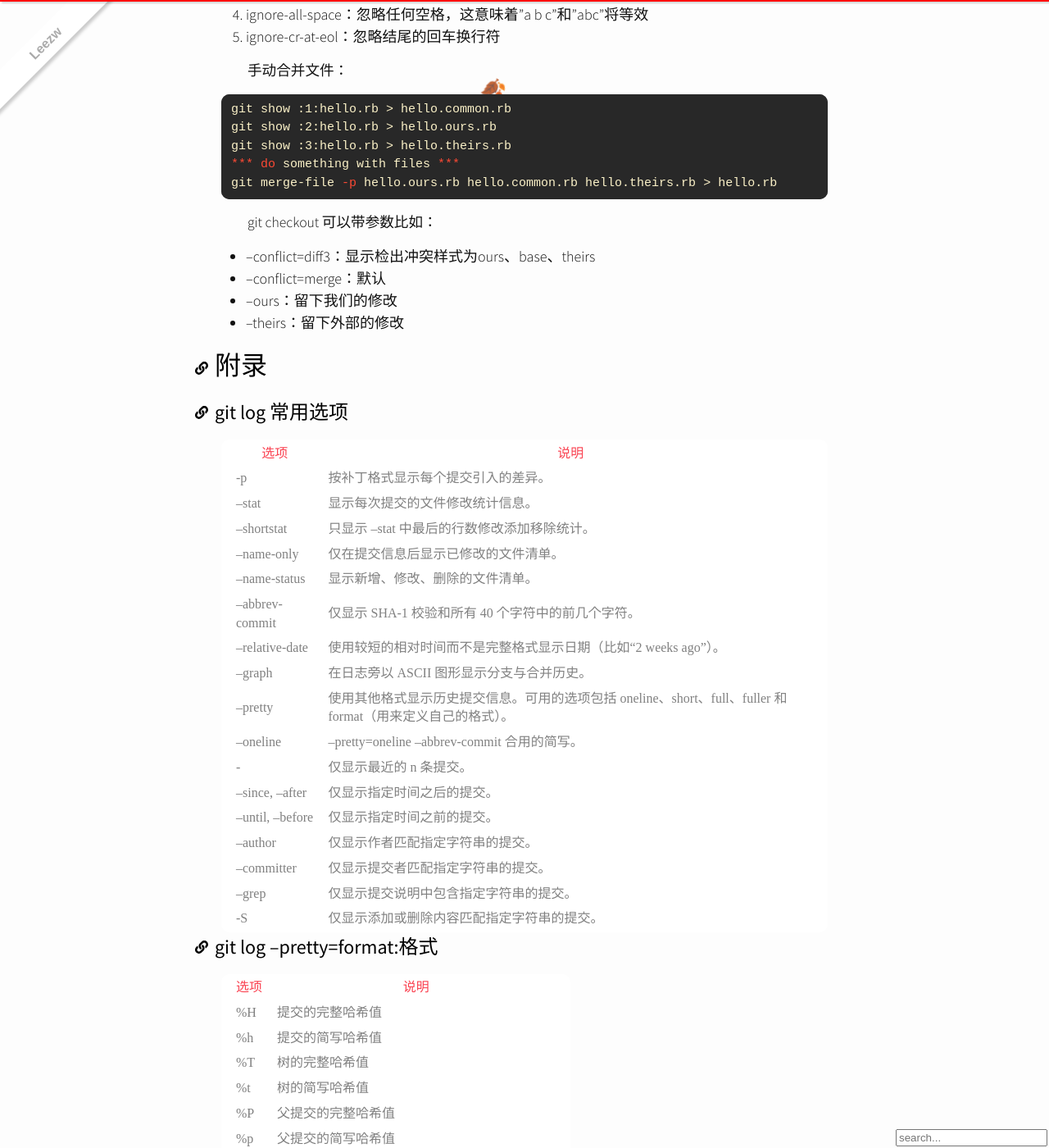
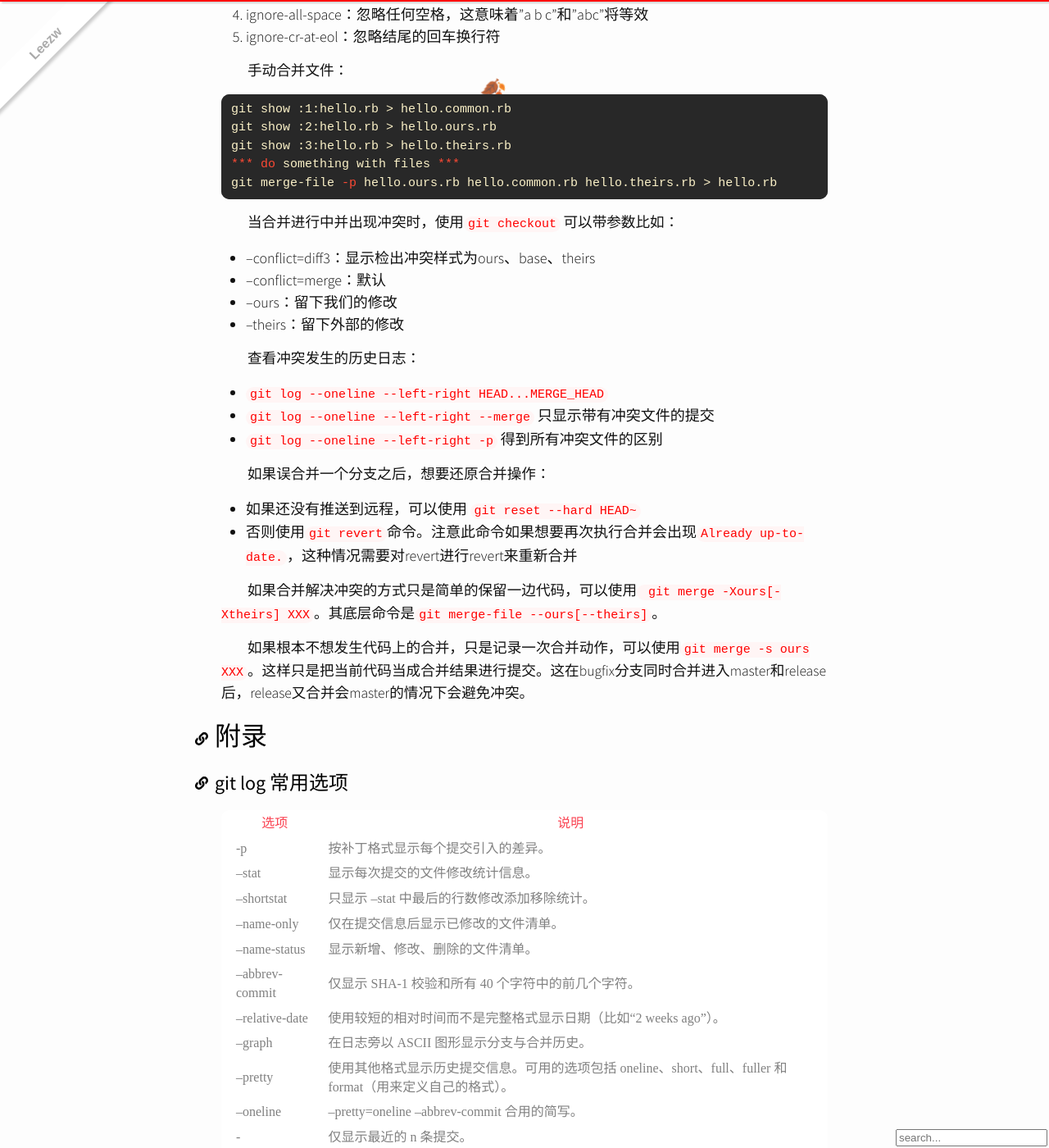
Before and after one commit to quantum-li/quantum-li.github.io, a Jekyll site: the page built from _article/2020-11-02-git-reference.md, in a window 1280 px wide and 1400 px high, scrolled down 17669 px. Shown: the whole window at 82% size. Built offline with Jekyll 4.4.1, drawn with Linux system fonts in a browser that asks for light colours; nearby versions of some CDN libraries; comment, search, counter and statistics services are not loaded.

Commit message:
2020-12-15 15:41:09

````diff
--- a/_article/2020-11-02-git-reference.md
+++ b/_article/2020-11-02-git-reference.md
@@ -413,13 +413,26 @@ git show :3:hello.rb > hello.theirs.rb
 git merge-file -p hello.ours.rb hello.common.rb hello.theirs.rb > hello.rb
 ```
 
-git checkout 可以带参数比如：
+当合并进行中并出现冲突时，使用`git checkout` 可以带参数比如：
 
 + --conflict=diff3：显示检出冲突样式为ours、base、theirs
 + --conflict=merge：默认
 + --ours：留下我们的修改
 + --theirs：留下外部的修改
 
+查看冲突发生的历史日志：
+
++ `git log --oneline --left-right HEAD...MERGE_HEAD`
++ `git log --oneline --left-right --merge` 只显示带有冲突文件的提交
++ `git log --oneline --left-right -p` 得到所有冲突文件的区别
+
+如果误合并一个分支之后，想要还原合并操作：
++ 如果还没有推送到远程，可以使用 `git reset --hard HEAD~`
++ 否则使用`git revert`命令。注意此命令如果想要再次执行合并会出现`Already up-to-date.`，这种情况需要对revert进行revert来重新合并
+
+如果合并解决冲突的方式只是简单的保留一边代码，可以使用` git merge -Xours[-Xtheirs] XXX`。其底层命令是`git merge-file --ours[--theirs]`。
+
+如果根本不想发生代码上的合并，只是记录一次合并动作，可以使用`git merge -s ours XXX`。这样只是把当前代码当成合并结果进行提交。这在bugfix分支同时合并进入master和release后，release又合并会master的情况下会避免冲突。
 
 # 附录
 
````
